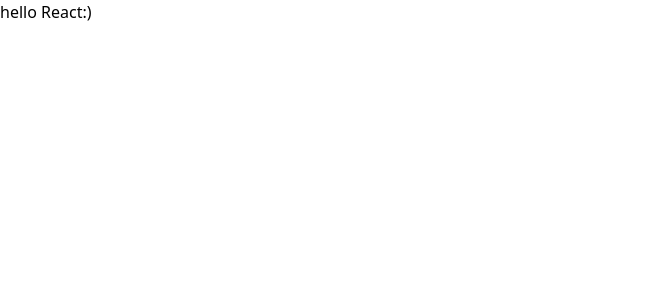
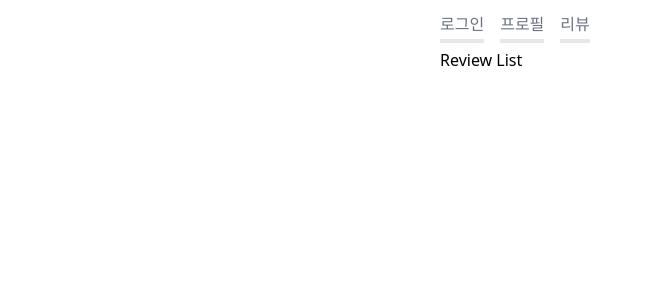
Before and after one commit to SeungAh-Py/myproj-react, a React (Create React App) app: page /reviews in a window 1280 px wide. Shown: the top 300 px of the page, without its empty margins (0-652 px from the left). Built offline with nearby package versions, Linux system fonts and the light colour scheme.

Commit message:
TopNav 스타일링 및 기본 컴포넌트 셋팅/페이지

```diff
--- a/package.json
+++ b/package.json
@@ -8,6 +8,7 @@
     "@testing-library/user-event": "^13.2.1",
     "react": "^17.0.2",
     "react-dom": "^17.0.2",
+    "react-router-dom": "6",
     "react-scripts": "5.0.0",
     "web-vitals": "^2.1.0"
   },
--- a/src/App.css
+++ b/src/App.css
@@ -1,38 +1,4 @@
-.App {
-  text-align: center;
+.app {
+  width: 400px;
+  margin: 0 auto;
 }
-
-.App-logo {
-  height: 40vmin;
-  pointer-events: none;
-}
-
-@media (prefers-reduced-motion: no-preference) {
-  .App-logo {
-    animation: App-logo-spin infinite 20s linear;
-  }
-}
-
-.App-header {
-  background-color: #282c34;
-  min-height: 100vh;
-  display: flex;
-  flex-direction: column;
-  align-items: center;
-  justify-content: center;
-  font-size: calc(10px + 2vmin);
-  color: white;
-}
-
-.App-link {
-  color: #61dafb;
-}
-
-@keyframes App-logo-spin {
-  from {
-    transform: rotate(0deg);
-  }
-  to {
-    transform: rotate(360deg);
-  }
-}
--- a/src/App.js
+++ b/src/App.js
@@ -1,9 +1,19 @@
 import './App.css';
+import ReviewList from 'pages/reviews/ReviewList';
+import Profile from 'pages/accounts/Profile';
+import Login from 'pages/accounts/Login';
+import { Route, Routes } from 'react-router-dom';
+import TopNav from 'components/TopNav';
 
 function App() {
   return (
-    <div>
-      <h2>hello React:)</h2>
+    <div className="app">
+      <TopNav />
+      <Routes>
+        <Route path="/accounts/login/" element={<Login />} />
+        <Route path="/accounts/profile/" element={<Profile />} />
+        <Route path="/reviews/" element={<ReviewList />} />
+      </Routes>
     </div>
   );
 }
--- /dev/null
+++ b/src/components/TopNav.jsx
@@ -0,0 +1,32 @@
+import { Link } from 'react-router-dom';
+
+function TopNav() {
+  return (
+    <div className="my-3">
+      <ul className="flex gap-4">
+        <li>
+          <MyLink to="/accounts/login/">로그인</MyLink>
+        </li>
+        <li>
+          <MyLink to="/accounts/profile/">프로필</MyLink>
+        </li>
+        <li>
+          <MyLink to="/reviews/">리뷰</MyLink>
+        </li>
+      </ul>
+    </div>
+  );
+}
+
+function MyLink({ to, children }) {
+  return (
+    <Link
+      to={to}
+      className="pb-1 text-gray-500 hover:text-red-500 hover:border-red-500 border-b-4"
+    >
+      {children}
+    </Link>
+  );
+}
+
+export default TopNav;
--- a/src/index.js
+++ b/src/index.js
@@ -1,15 +1,14 @@
 import React from 'react';
 import ReactDOM from 'react-dom';
+import { BrowserRouter } from 'react-router-dom';
 import './index.css';
 import App from './App';
 
 ReactDOM.render(
   <React.StrictMode>
-    <App />
+    <BrowserRouter>
+      <App />
+    </BrowserRouter>
   </React.StrictMode>,
   document.getElementById('root'),
 );
-
-// If you want to start measuring performance in your app, pass a function
-// to log results (for example: reportWebVitals(console.log))
-// or send to an analytics endpoint. Learn more: https://bit.ly/CRA-vitals
--- /dev/null
+++ b/src/pages/accounts/Login.jsx
@@ -0,0 +1,9 @@
+function Login() {
+  return (
+    <div>
+      <h2>Login</h2>
+    </div>
+  );
+}
+
+export default Login;
--- /dev/null
+++ b/src/pages/accounts/Profile.jsx
@@ -0,0 +1,9 @@
+function Profile() {
+  return (
+    <div>
+      <h2>Profile</h2>
+    </div>
+  );
+}
+
+export default Profile;
--- /dev/null
+++ b/src/pages/reviews/ReviewList.jsx
@@ -0,0 +1,9 @@
+function ReviewList() {
+  return (
+    <div>
+      <h2>Review List</h2>
+    </div>
+  );
+}
+
+export default ReviewList;
```
Also changed, not shown: 1 other file (tests, documents, lock files or other folders).
